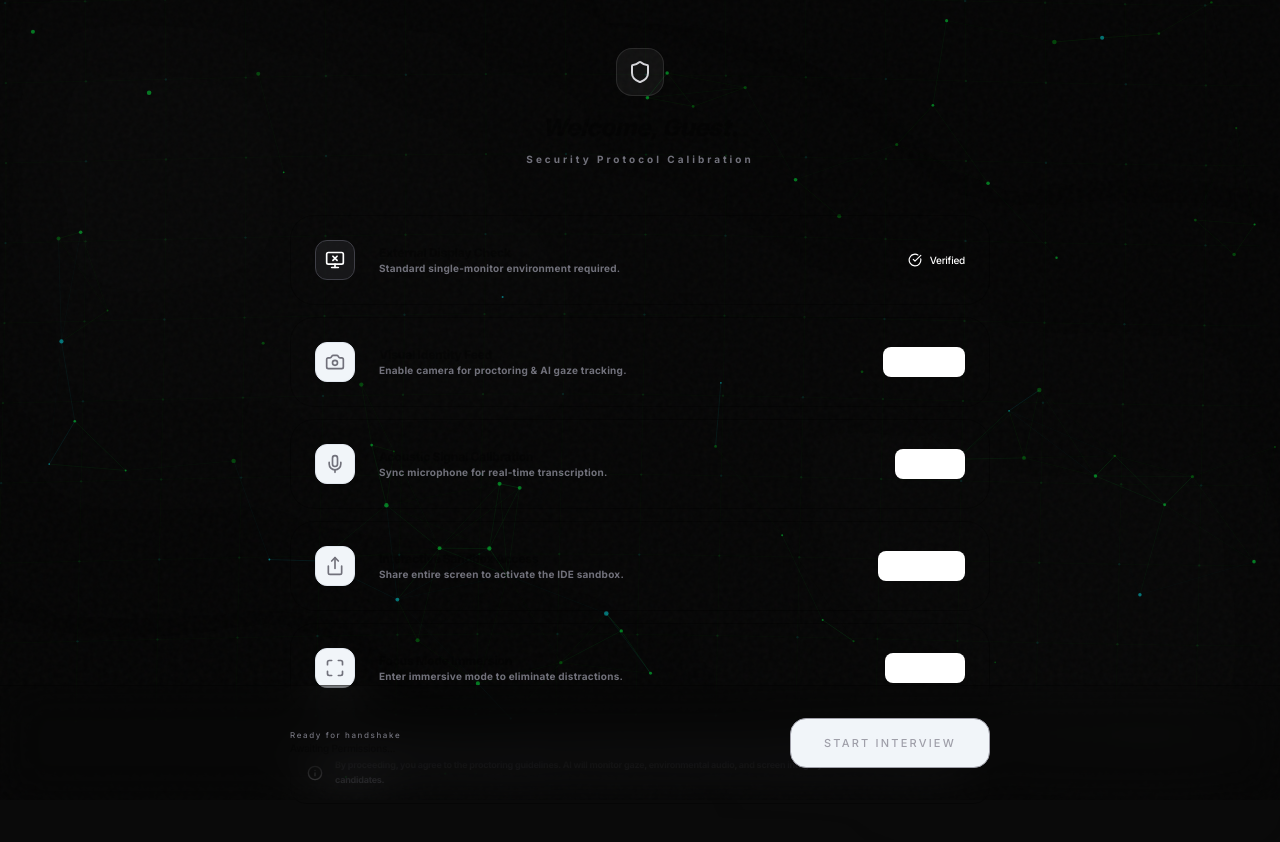
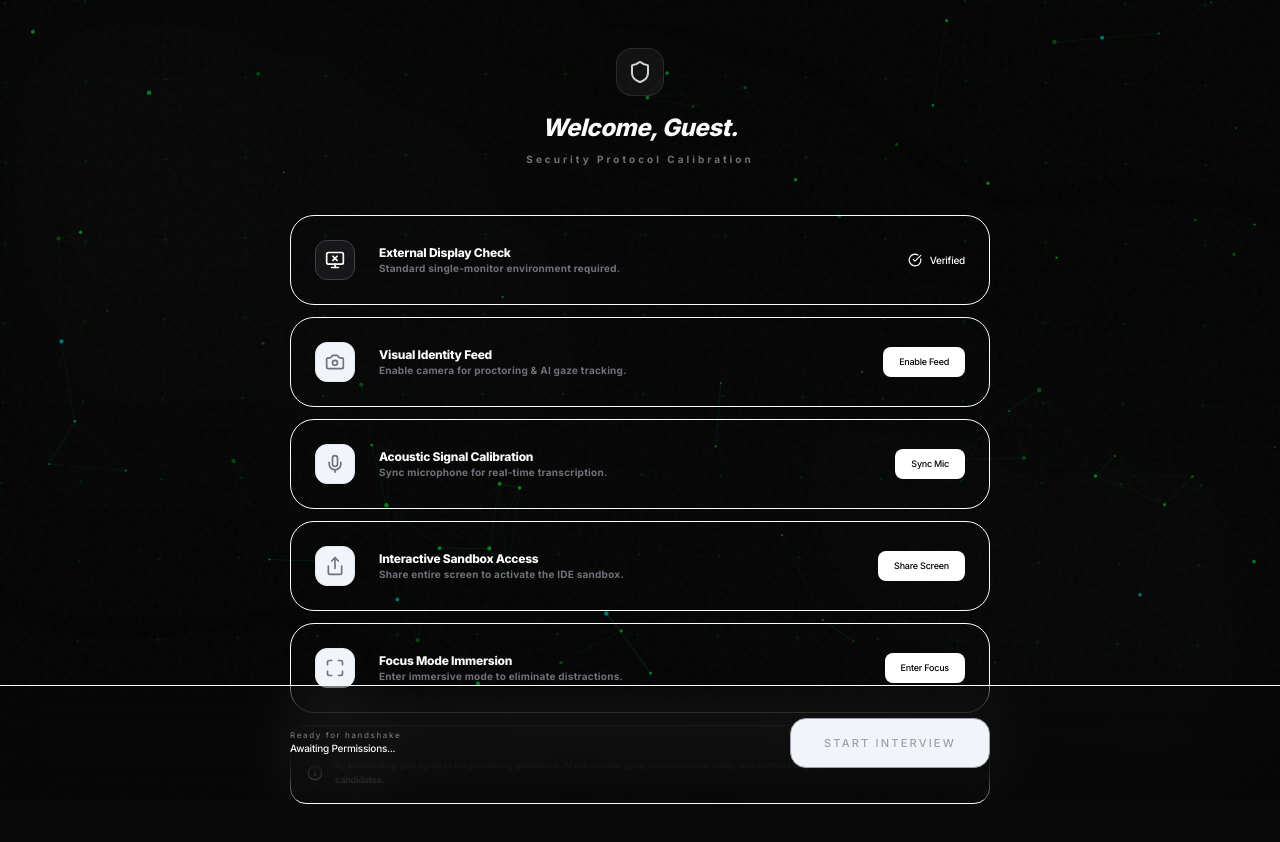
Before and after one commit to ayushshukla1807/InterviewOS, a Next.js app: page /permissions in a window 1280 px wide. Shown: the top 842 px of the page. Built offline with nearby package versions, Linux system fonts and the light colour scheme; no server answers.

Commit message:
style: fix permissions page text and button visibility

```diff
--- a/app/permissions/page.tsx
+++ b/app/permissions/page.tsx
@@ -81,7 +81,7 @@ function PermissionsContent() {
   };
 
   return (
-    <div className="min-h-screen bg-[var(--bg)] text-[var(--text)] flex flex-col font-sans selection:bg-white text-black/30 transition-colors duration-500">
+    <div className="min-h-screen bg-[var(--bg)] text-[var(--text)] flex flex-col font-sans selection:bg-white/30 transition-colors duration-500">
 
       {/* Top Banner */}
       <div className="text-center py-12 px-6">
@@ -166,7 +166,7 @@ function PermissionsContent() {
                         Active
                       </>
                     ) : (
-                      <button onClick={requestHardware} className="px-4 py-2 bg-white text-black text-white dark:bg-white dark:text-black rounded-lg text-[9px] font-medium  hover:opacity-90 transition-all">Enable Feed</button>
+                      <button onClick={requestHardware} className="px-4 py-2 bg-white text-black dark:bg-white dark:text-black rounded-lg text-[9px] font-medium  hover:opacity-90 transition-all">Enable Feed</button>
                     )}
                   </div>
                 </div>
@@ -188,7 +188,7 @@ function PermissionsContent() {
                       Synced
                     </>
                   ) : (
-                    <button onClick={requestHardware} className="px-4 py-2 bg-white text-black text-white dark:bg-white dark:text-black rounded-lg text-[9px] font-medium  hover:opacity-90 transition-all">Sync Mic</button>
+                    <button onClick={requestHardware} className="px-4 py-2 bg-white text-black dark:bg-white dark:text-black rounded-lg text-[9px] font-medium  hover:opacity-90 transition-all">Sync Mic</button>
                   )}
                 </div>
               </div>
@@ -205,7 +205,7 @@ function PermissionsContent() {
                 {!permissions.screen ? (
                   <button
                     onClick={handleScreenShare}
-                    className="px-4 py-2 bg-white text-black text-white rounded-lg text-[9px] font-medium  tracking-tight hover:bg-white text-black transition-all"
+                    className="px-4 py-2 bg-white text-black rounded-lg text-[9px] font-medium  tracking-tight hover:bg-white text-black transition-all"
                   >
                     Share Screen
                   </button>
@@ -229,7 +229,7 @@ function PermissionsContent() {
                 {!permissions.fullscreen ? (
                   <button
                     onClick={handleFullScreen}
-                    className="px-4 py-2 bg-white text-black text-white dark:bg-white dark:text-black rounded-lg text-[9px] font-medium  tracking-tight hover:opacity-90 transition-all"
+                    className="px-4 py-2 bg-white text-black dark:bg-white dark:text-black rounded-lg text-[9px] font-medium  tracking-tight hover:opacity-90 transition-all"
                   >
                     Enter Focus
                   </button>
@@ -268,7 +268,7 @@ function PermissionsContent() {
               disabled={!allGranted || isInitializing}
               className={`min-w-[200px] px-8 py-4 rounded-2xl font-medium text-[11px]  tracking-[0.2em] transition-all relative overflow-hidden ${
                 allGranted
-                  ? 'bg-white text-black text-white shadow-sm cursor-pointer'
+                  ? 'bg-white text-black shadow-sm cursor-pointer'
                   : 'bg-slate-100 dark:bg-zinc-950 text-zinc-400 dark:text-zinc-600 cursor-not-allowed border border-[var(--border-color)]'
               }`}
             >
```
